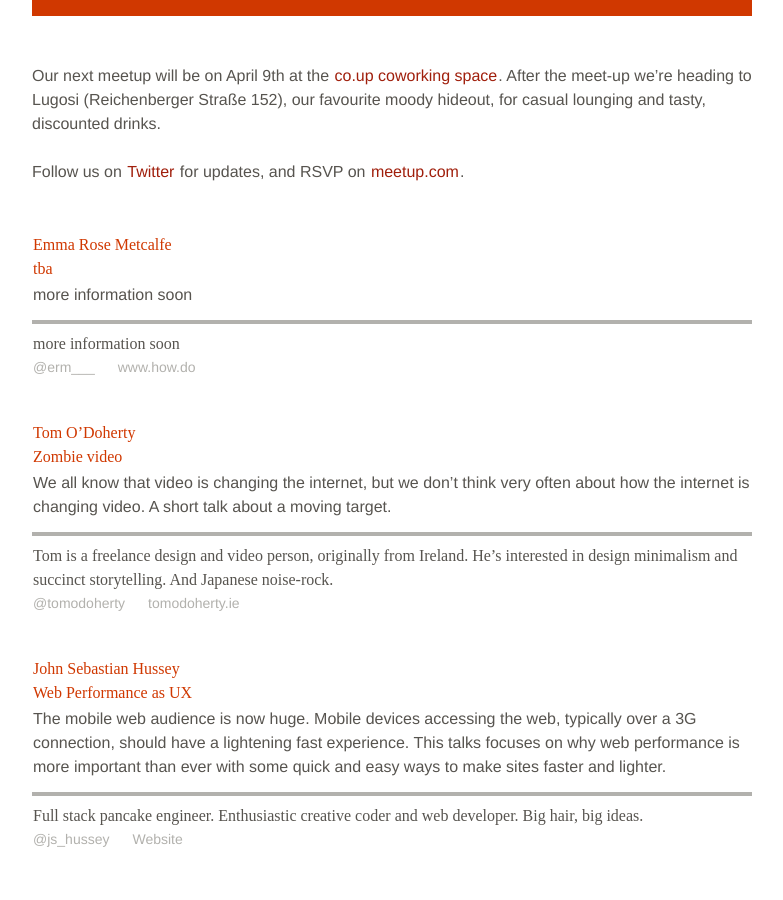
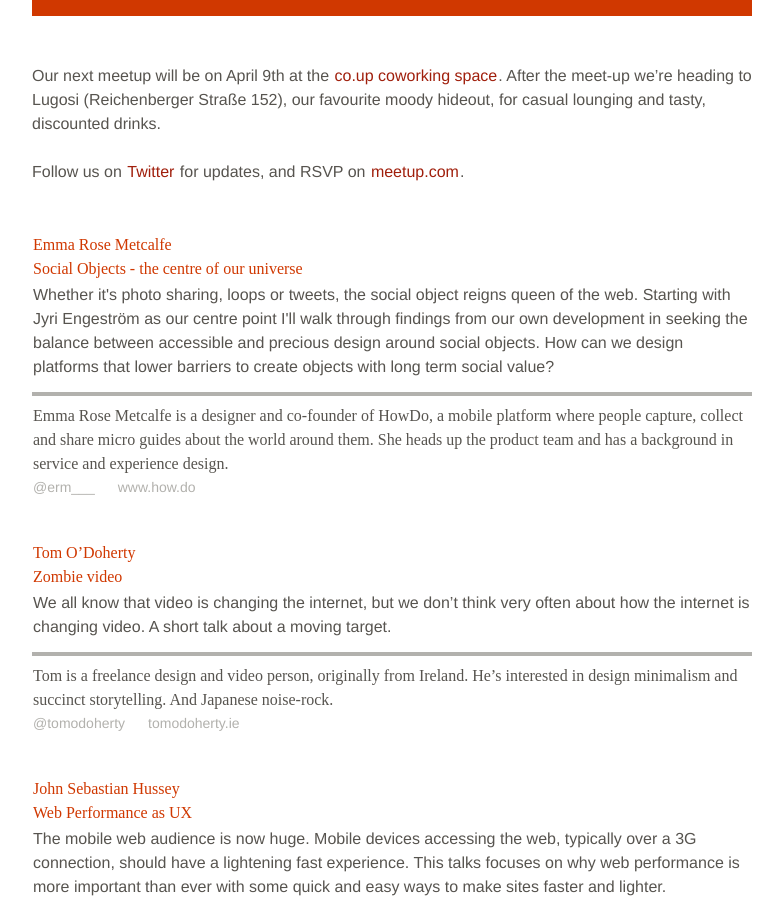
Before and after one commit to upfrontug/upfrontug.github.io, a Jekyll site: the page built from index.html, in a window 1280 px wide and 900 px high, scrolled down 592 px. Shown: the whole window, without its empty margins (248-1031 px from the left). Built offline with Jekyll 4.4.1, drawn with Linux system fonts in a browser that asks for light colours; nearby versions of some CDN libraries; a style sheet for code colours, icons or effects is not loaded.

Commit message:
Added info about emma's talk

```diff
--- a/index.html
+++ b/index.html
@@ -22,12 +22,12 @@
 
     <ul class="talks">
       <li>
-        <h4><span>Emma Rose Metcalfe</span>tba</h4>
+        <h4><span>Emma Rose Metcalfe</span>Social Objects - the centre of our universe</h4>
         <p>
-          more information soon
+        Whether it's photo sharing, loops or tweets, the social object reigns queen of the web. Starting with Jyri Engeström as our centre point I'll walk through findings from our own development in seeking the balance between accessible and precious design around social objects. How can we design platforms that lower barriers to create objects with long term social value?
         </p>
         <p class="speaker_info">
-          more information soon
+        Emma Rose Metcalfe is a designer and co-founder of HowDo, a mobile platform where people capture, collect and share micro guides about the world around them. She heads up the product team and has a background in service and experience design.
         </p>
         <ul class="speaker_links">
           <li><a href="http://twitter.com/erm___">@erm___</a></li>
```
